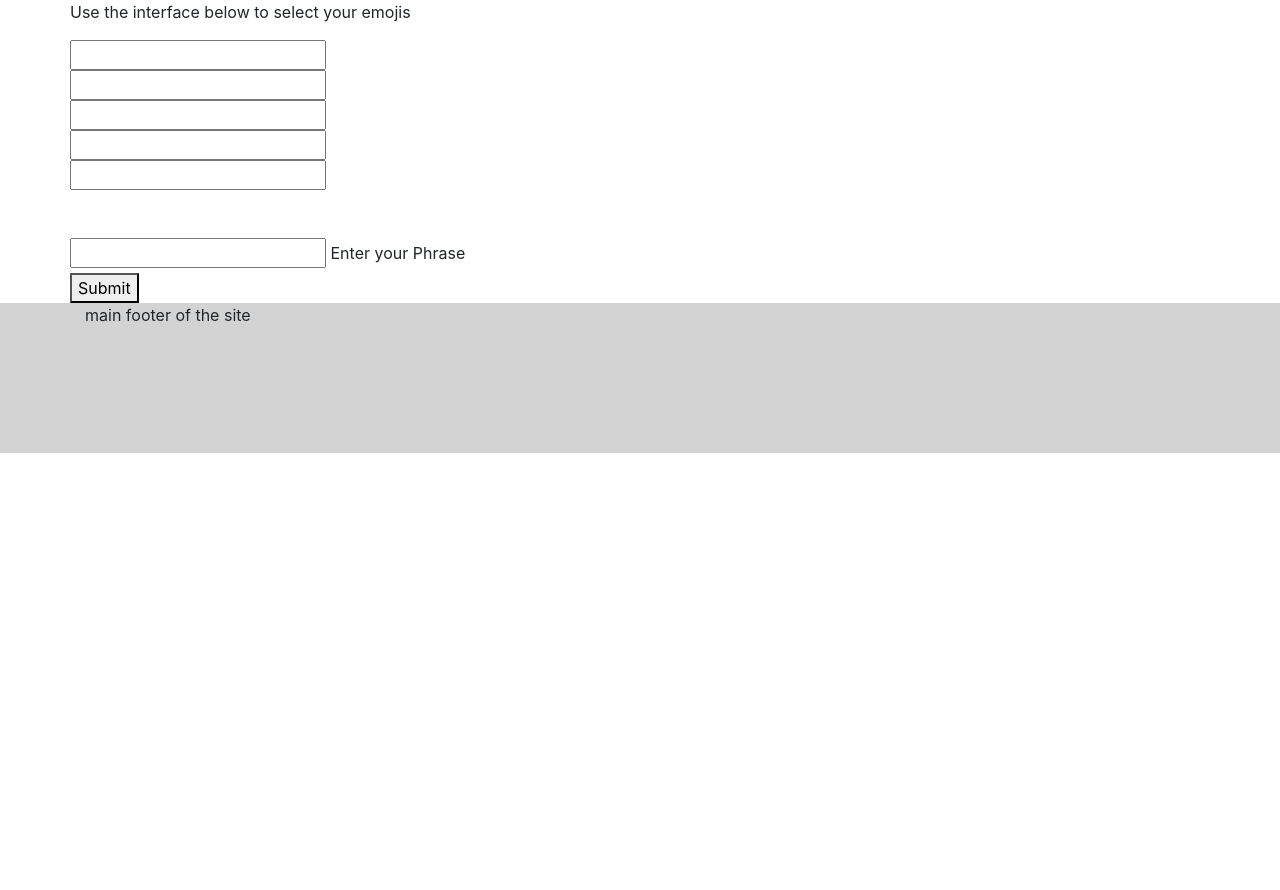
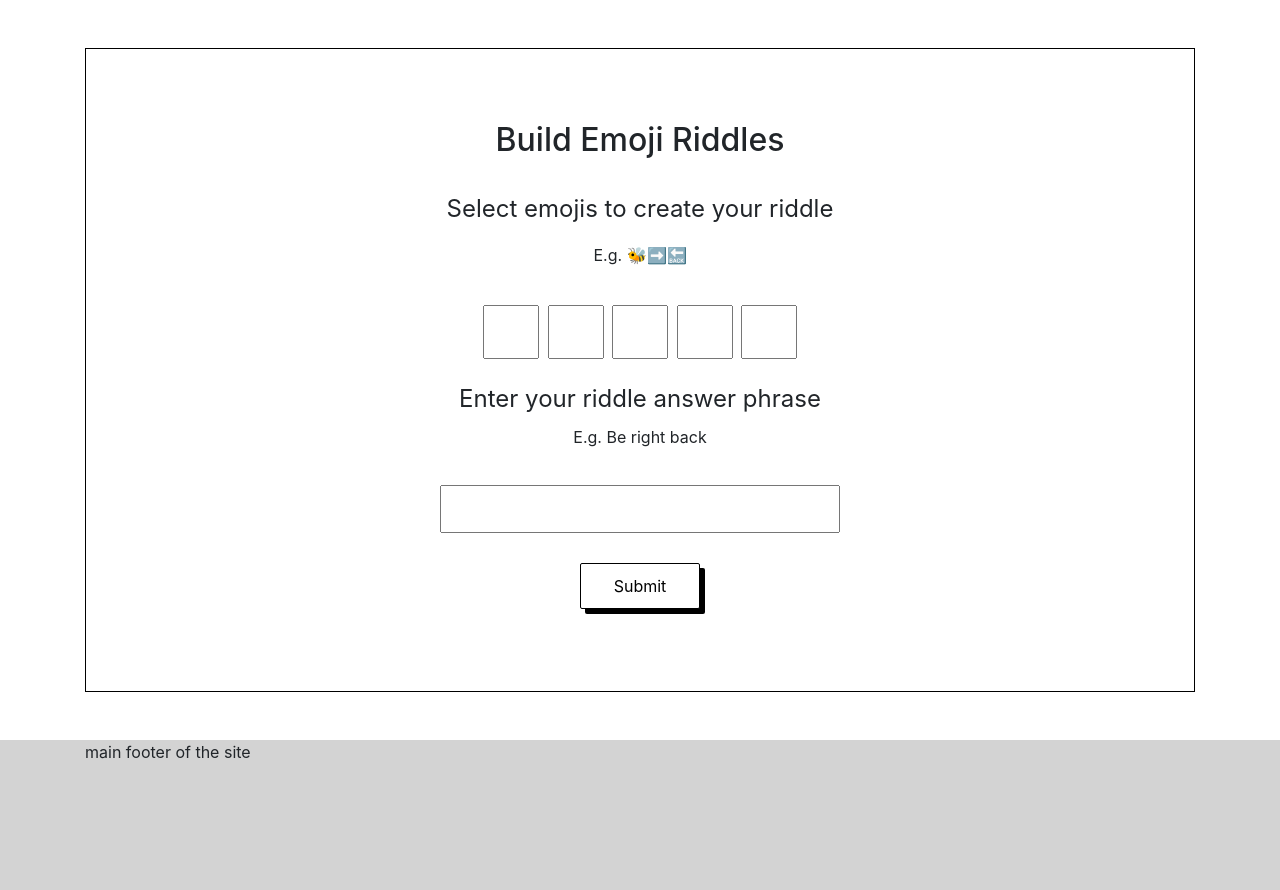
Before and after one commit to AwsSG/emojiplayground, a Flask app: page /create in a window 1280 px wide. Shown: the part 82-972 px from the top of the page. Before the commit the page ends 535 px from the top, so only its background shows below. Run offline with Flask 2, Linux system fonts and the light colour scheme; some libraries are stand-ins or nearby versions.

Commit message:
Create page styling (#31)
* Update create page styling

* Add styling to create riddle page

```diff
--- a/static/css/style.css
+++ b/static/css/style.css
@@ -133,3 +133,74 @@ footer {
     margin-bottom: 30px;
     padding: 20px;
 }
+
+/*----------Create Page-------------*/
+
+.emoji-select-box {
+    display:inline-block;
+}
+
+.emoji-select-box {
+    max-width: 50px;
+    max-height: 50px;
+    padding: 1px;
+}
+
+.emoji-select-box input {
+    max-width: 100%;
+    font-size: x-large;
+}
+
+.emoji-select-box-container {
+    margin-top: 20px;
+    margin-bottom: 20px;
+}
+
+.create-title {
+    font-size: x-large;
+}
+
+.create-sub-title {
+    font-size: large;
+}
+
+.phrase-input label {
+    font-size: large;
+}
+
+.phrase-input input {
+    min-width: 250px;
+    margin-top: 20px;
+    margin-bottom:20px;
+    padding: 10px;
+}
+
+/*----------Media Queries-------------*/
+
+@media(min-width: 768px) {
+    .emoji-select-box {
+        max-width: 60px;
+        max-height: 60px;
+        padding: 2px;
+    }
+    .emoji-select-box input {
+      font-size: xx-large;
+    }
+
+    .phrase-input input {
+        min-width: 400px
+    }
+
+    .create-title {
+        font-size: xx-large;
+    }
+
+    .create-sub-title {
+        font-size: x-large;
+    }
+
+    .phrase-input label {
+        font-size: x-large;
+    }
+
+  }
--- a/templates/create.html
+++ b/templates/create.html
@@ -3,30 +3,56 @@
 
 
 <div class="container">
-    <div class="row">
+    <div class="game-box mt-3 mb-3 mt-md-5 mb-md-5 p-2 p-lg-5 black-border">
+        <div class="container">
+            <div class="row p-4 justify-content-center">
+                <h2 class="create-title text-center">Build Emoji Riddles</h2>
+            </div>
+            <div class="row justify-content-center">
+                <p class="create-sub-title text-center">Select emojis to create your riddle</p>
+            </div>
+            <div class="row justify-content-center">
+                <p class="text-center">E.g. 🐝➡️🔙</p>
+            </div>
             <form method="POST">
-        <p>Use the interface below to select your emojis</p>
-        <div>
+            <div class="row justify-content-center">
+                <div class="emoji-select-box-container">
+                    <div class="emoji-select-box col-1">
                         <input name="emoji-1" data-number="1" readonly="readonly" class="emoji-input-1 emoji-selector-1" required/>
                     </div>
-        <div>
+                    <div class="emoji-select-box col-1">
                         <input name="emoji-2" data-number="2" readonly="readonly" class="emoji-input-2 emoji-selector-2" />
                     </div>
-        <div>
+                    <div class="emoji-select-box col-1">
                         <input name="emoji-3" data-number="3" readonly="readonly"class="emoji-input-3 emoji-selector-3" />
                     </div>
-        <div>
+                    <div class="emoji-select-box col-1">
                         <input name="emoji-4" data-number="4" readonly="readonly" class="emoji-input-4 emoji-selector-4" />
                     </div>
-        <div>
+                    <div class="emoji-select-box col-1">
                         <input name="emoji-5" data-number="5" readonly="readonly" class="emoji-input-5 emoji-selector-5" />
                     </div>
-        <br><br>
+                </div>
+            </div>
+            <div class="row justify-content-center">
+                <div class="text-center phrase-input">
+                    <label for="phrase-input">Enter your riddle answer phrase</label>
+                </div>
+            </div>
+            <div class="row justify-content-center">
+                <p class="text-center">E.g. Be right back</p>
+            </div>
+            <div class="row justify-content-center">
+                <div class="phrase-input">
                     <input name="phrase" id="phrase-input" required/>
-        <label for="phrase-input">Enter your Phrase</label>
-        <br>
-        <button type="submit">Submit</button>
+            </div>
+            </div>
+            <div class="row justify-content-center pb-4">
+                <button class="landing-page-button btn btn-outline-secondary orange-hover" type="submit">Submit</button>
+            </div>
             </form>
+        </div>
+    </div>
 </div>
 
 
```
Also changed, not shown: templates/index.html (+9 -1 lines). Lines whose indentation alone changed are shown as unchanged.
